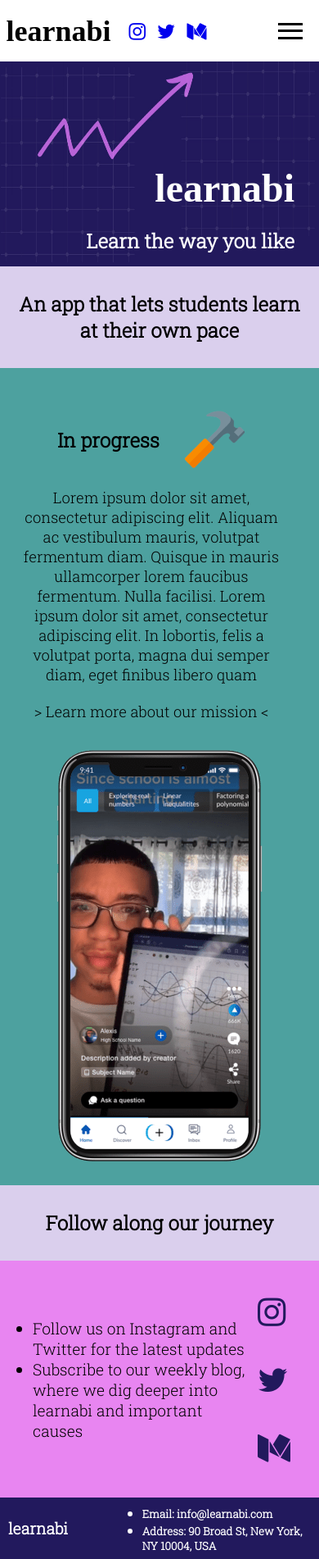
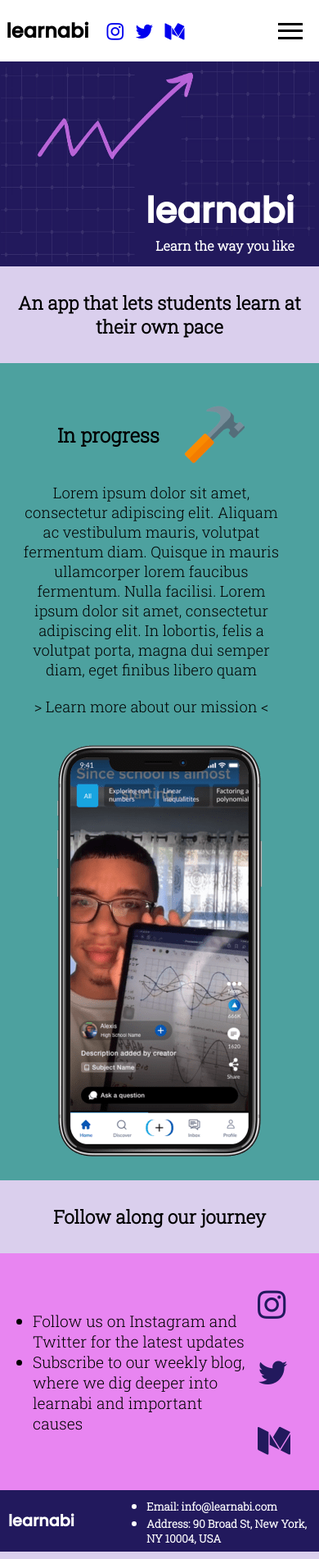
Before and after one commit to lbcmp/Learnabi-Website, a React (Create React App) app: page /#/ in a window 390 px wide. Shown: the whole page at 82% size. Built offline with nearby package versions, Linux system fonts and the light colour scheme.

Commit message:
Added correct font for learnabi logo

```diff
--- a/src/App.css
+++ b/src/App.css
@@ -1,4 +1,5 @@
 @import url('https://fonts.googleapis.com/css2?family=Roboto+Slab:wght@300&display=swap');
+@import url('https://fonts.googleapis.com/css2?family=Poppins:wght@500&display=swap');
 @import url(https://cdnjs.cloudflare.com/ajax/libs/font-awesome/4.6.3/css/font-awesome.css);
 
 * {
@@ -23,8 +24,8 @@
 }
 
 nav h1 {
-    font-family: 'Aharoni';
-    font-size: 2.25rem;
+    font-family: 'Poppins', sans-serif;
+    font-size: 1.8rem;
 }
 
 nav ul {
@@ -149,6 +150,7 @@
     }
 
     nav h1 {
+        font-size: 1.5rem;
         margin:0 7.5px;
     }
 
--- a/src/OtherComponents/Home.js
+++ b/src/OtherComponents/Home.js
@@ -17,7 +17,6 @@
                     <div id="home-title">
                         <div>
                             <h1>learnabi</h1>
-                            <br></br>
                             <h2>Learn the way you like</h2>
                         </div>
                     </div>
--- a/src/OtherComponents/style.css
+++ b/src/OtherComponents/style.css
@@ -1,6 +1,3 @@
-@import url('https://fonts.googleapis.com/css2?family=Roboto+Slab:wght@300&display=swap');
-@import url(https://cdnjs.cloudflare.com/ajax/libs/font-awesome/4.6.3/css/font-awesome.css);
-
 * {
     box-sizing: border-box;
     font-family: 'Roboto Slab', serif;
@@ -52,8 +49,8 @@
 }
 
 #home-title h1 {
-    font-family: 'Aharoni';
-    font-size: 6.5rem;
+    font-family: 'Poppins', sans-serif;
+    font-size: 5.5rem;
 }
 
 #home-header-div {
@@ -160,6 +157,10 @@
     color:white;
 }
 
+footer h1 {
+    font-family: 'Poppins', sans-serif;
+}
+
 footer i {
     text-decoration: none;
     color:white;
@@ -179,7 +180,11 @@
     }
 
     #home-title h1 {
-        font-size: 4rem;
+        font-size: 3.5rem;
+    }
+
+    #home-title h2 {
+        font-size: 1.2rem;
     }
 
     .home-section-title {
@@ -239,11 +244,15 @@
     }
 
     #home-title h1 {
-        font-size: 3rem;
+        font-size: 2.7rem;
+    }
+
+    #home-title h2 {
+        font-size: 1rem;
     }
 
     .home-section-title {
-        font-size: 1.5rem;
+        font-size: 1.4rem;
     }
 
     #home-brief-goal {
@@ -288,6 +297,10 @@
         font-size: 2.5rem;
     }
 
+    footer {
+        justify-content: left;
+    }
+
     footer h1 {
         margin-left:10px;
     }
```
